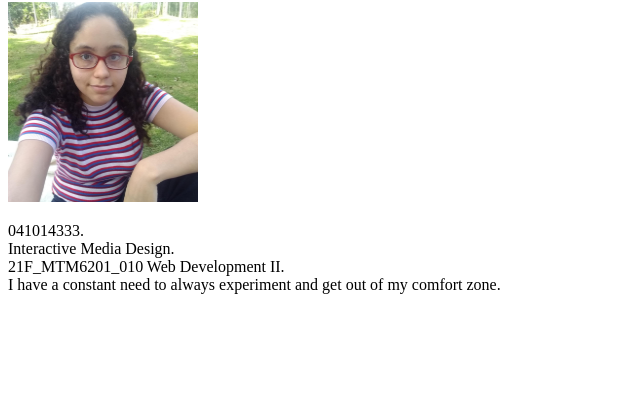
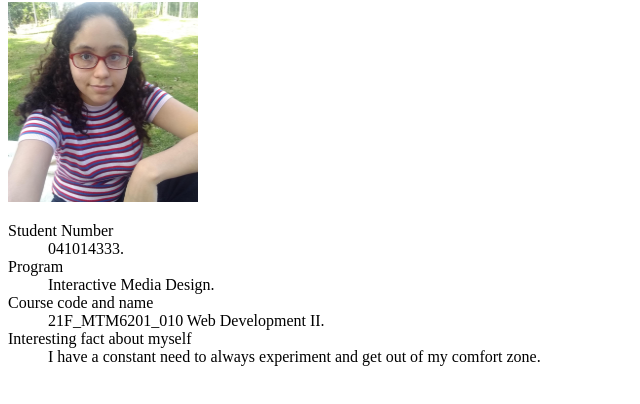
Before and after one commit to acev0010/mtm6201-week1, a plain HTML site: page index.html in a window 1280 px wide. Shown: the part 78-482 px from the top of the page, without its empty margins (0-640 px from the left). Drawn offline with Linux system fonts and the light colour scheme.

Commit message:
Co-authored-by: Abhay Sharma <abhaysharmawebd@gmail.com>

```diff
--- a/index.html
+++ b/index.html
@@ -14,10 +14,19 @@
     <img src="images/me3.jfif" alt="me" width="190" height="200">
 
     <dl>
-        <dt>041014333.</dt>
-        <dt>Interactive Media Design.</dt>
-        <dt>21F_MTM6201_010 Web Development II.</dt>
-        <dt>I have a constant need to always experiment and get out of my comfort zone.</dt>
+        <!-- Use dt for the term and dd for description -->
+
+        <dt>Student Number</dt>
+        <dd>041014333.</dd>
+
+        <dt>Program</dt>
+        <dd>Interactive Media Design.</dd>
+
+        <dt>Course code and name</dt>
+        <dd>21F_MTM6201_010 Web Development II.</dd>
+
+        <dt>Interesting fact about myself</dt>
+        <dd>I have a constant need to always experiment and get out of my comfort zone.</dd>
     </dl>
 
 </body>
```
